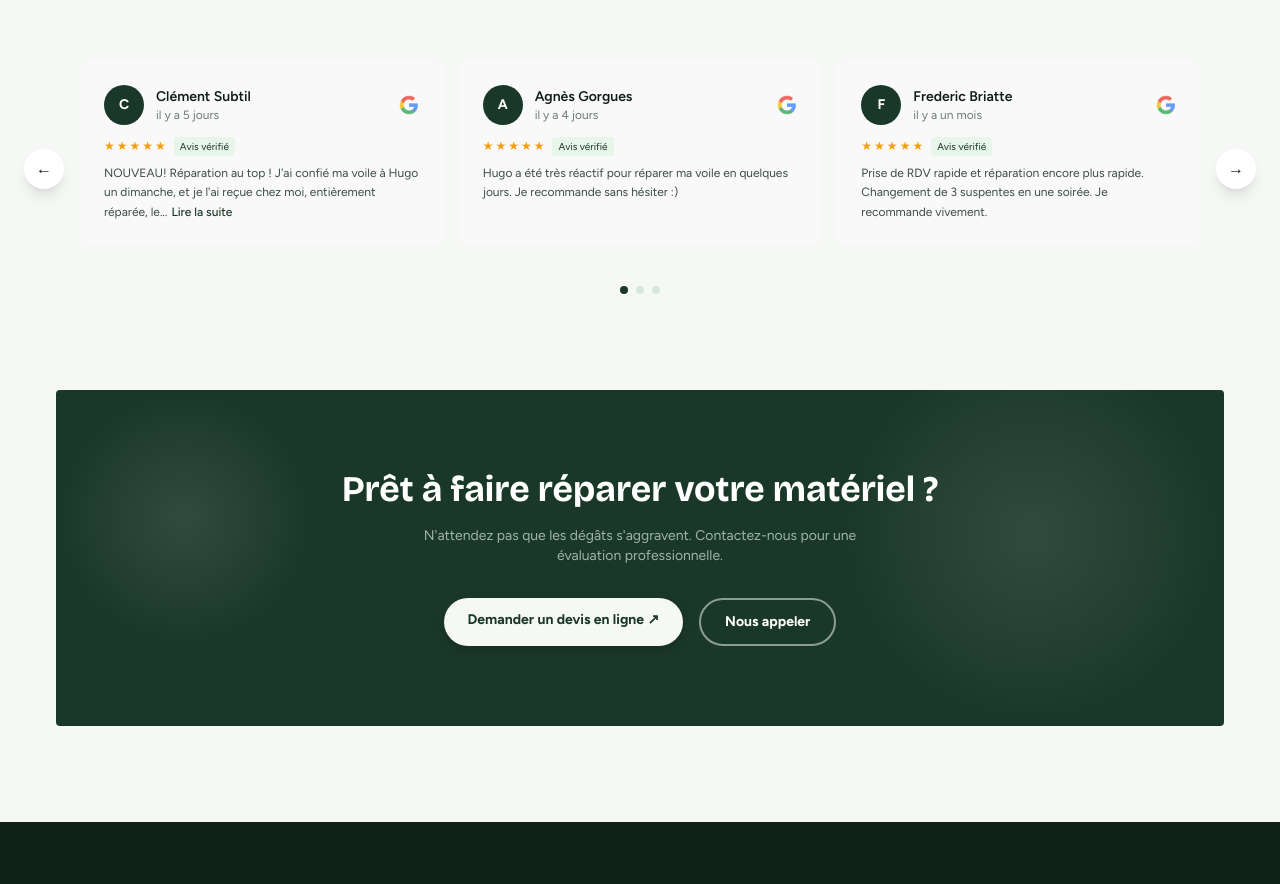
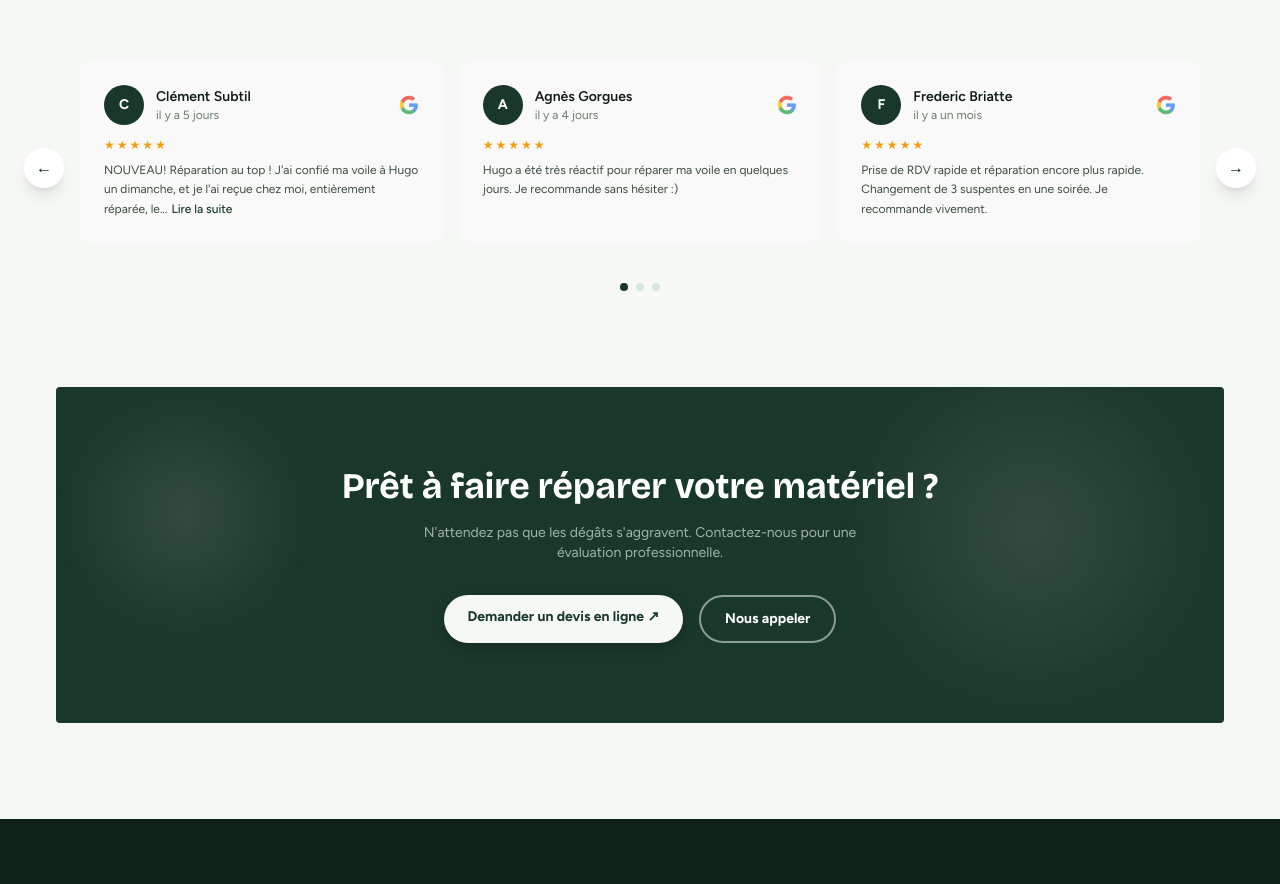
Before and after one commit to clementsbt/Parapente-rescue, a Next.js app: page / in a window 1280 px wide. Shown: the part 2280-3164 px from the top of the page. Built offline with nearby package versions, Linux system fonts and the light colour scheme.

Commit message:
Remove Avis vérifié badge

```diff
--- a/src/components/GoogleReviews.tsx
+++ b/src/components/GoogleReviews.tsx
@@ -120,7 +120,7 @@ export default function GoogleReviews() {
                               <span key={i} className="text-xs" style={{ color: "#F59E0B" }}>★</span>
                             ))}
                           </div>
-                          <span className="text-[10px] px-1.5 py-0.5 rounded" style={{ background: "#E8F5E9", color: "#1A3829" }}>Avis vérifié</span>
+
                         </div>
 
                         {/* Text */}
```
